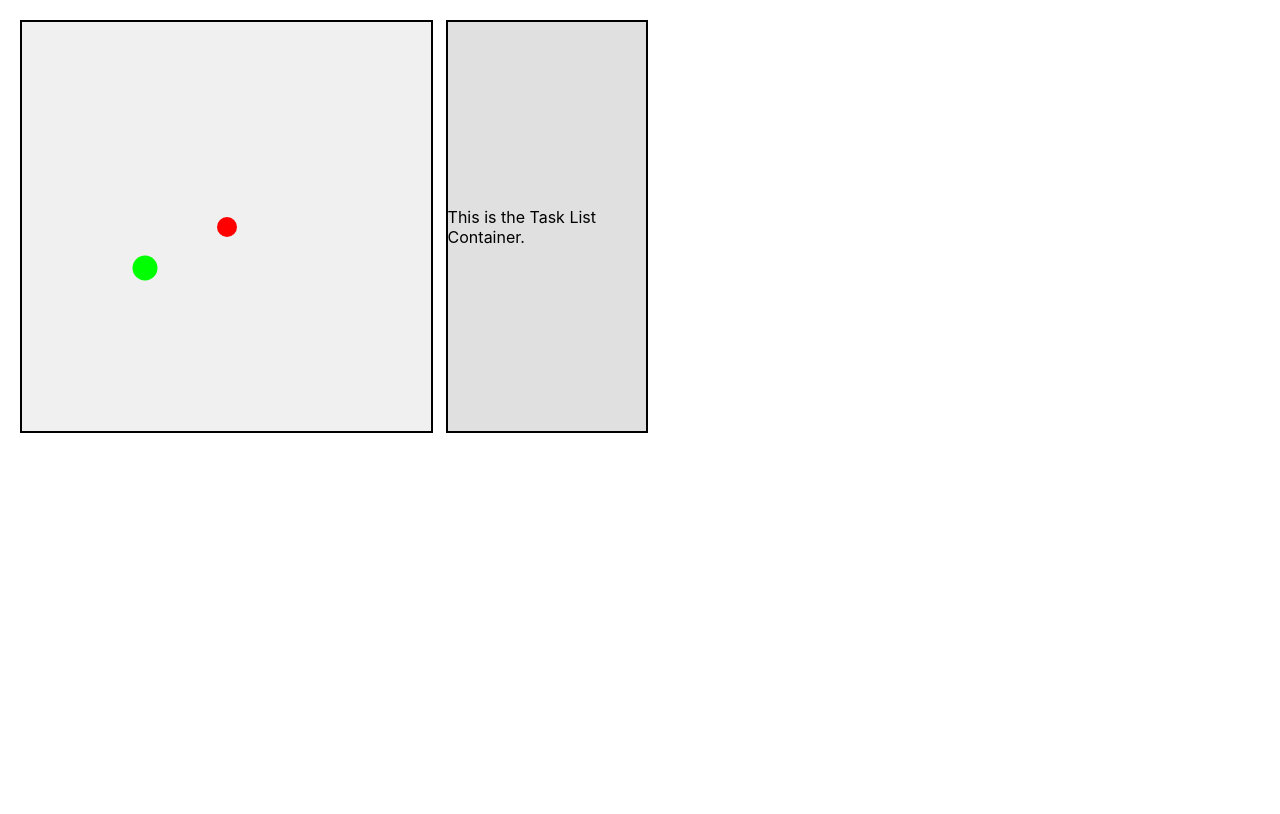
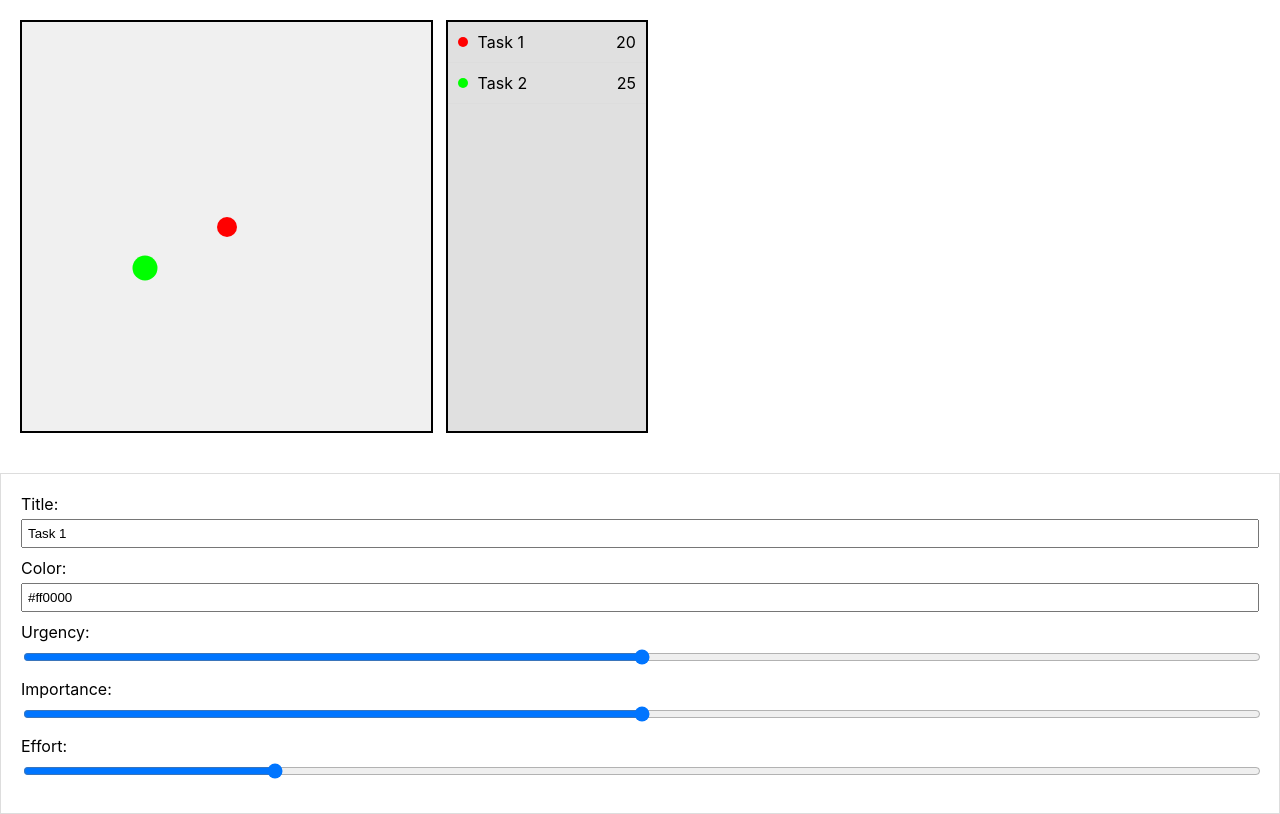
Before and after one commit to kennbyee25/interactive-eisenhower, a React (Create React App) app: page / in a window 1280 px wide. Built offline with nearby package versions, Linux system fonts and the light colour scheme; the HTML template or start-up script is replaced by a standard one.

Commit message:
add editor container

```diff
--- a/src/App.js
+++ b/src/App.js
@@ -1,6 +1,7 @@
 import React from 'react';
-import GraphContainer from './containers/GraphContainer.js';
-import TaskListContainer from './containers/TaskListContainer.js';
+import GraphContainer from './containers/GraphContainer';
+import TaskListContainer from './containers/TaskListContainer';
+import EditorContainer from './containers/EditorContainer';
 import './App.css';
 
 function App() {
@@ -10,6 +11,7 @@ function App() {
         <GraphContainer />
         <TaskListContainer />
       </div>
+      <EditorContainer />
     </div>
   );
 }
--- /dev/null
+++ b/src/components/Editor/Editor.css
@@ -0,0 +1,24 @@
+.editor {
+    padding: 20px;
+    border: 1px solid #ddd;
+    background-color: #fff;
+  }
+
+  .editor-field {
+    margin-bottom: 10px;
+  }
+
+  .editor-field label {
+    display: block;
+    margin-bottom: 5px;
+  }
+
+  .editor-field input[type="text"] {
+    width: 100%;
+    padding: 5px;
+    box-sizing: border-box;
+  }
+
+  .editor-field input[type="range"] {
+    width: 100%;
+  }
--- /dev/null
+++ b/src/components/Editor/Editor.js
@@ -0,0 +1,36 @@
+import React from 'react';
+import './Editor.css';
+
+const Editor = ({ task, onChange }) => {
+  const handleChange = (e) => {
+    const { name, value } = e.target;
+    onChange(name, value);
+  };
+
+  return (
+    <div className="editor">
+      <div className="editor-field">
+        <label>Title:</label>
+        <input type="text" name="title" value={task.title} onChange={handleChange} />
+      </div>
+      <div className="editor-field">
+        <label>Color:</label>
+        <input type="text" name="color" value={task.color} onChange={handleChange} />
+      </div>
+      <div className="editor-field">
+        <label>Urgency:</label>
+        <input type="range" name="urgency" min="0" max="100" value={task.urgency} onChange={handleChange} />
+      </div>
+      <div className="editor-field">
+        <label>Importance:</label>
+        <input type="range" name="importance" min="0" max="100" value={task.importance} onChange={handleChange} />
+      </div>
+      <div className="editor-field">
+        <label>Effort:</label>
+        <input type="range" name="effort" min="0" max="100" value={task.size} onChange={handleChange} />
+      </div>
+    </div>
+  );
+};
+
+export default Editor;
--- a/src/components/TaskList/TaskList.js
+++ b/src/components/TaskList/TaskList.js
@@ -1,15 +1,14 @@
 import React from 'react';
 import './TaskList.css';
 
-const TaskList = ({ tasks, onTaskSelect }) => {
+const TaskList = ({ tasks }) => {
+  // Sort tasks by urgency + importance, descending
+  const sortedTasks = [...tasks].sort((a, b) => (b.urgency + b.importance) - (a.urgency + a.importance)).slice(0, 10);
+
   return (
     <div className="task-list">
-      {tasks.map(task => (
-        <div
-          key={task.id}
-          className="task-item"
-          onClick={() => onTaskSelect(task.id)}
-        >
+      {sortedTasks.map(task => (
+        <div key={task.id} className="task-item">
           <span className="task-color" style={{ backgroundColor: task.color }}></span>
           <span className="task-title">{task.title}</span>
           <span className="task-size">{task.size}</span>
--- /dev/null
+++ b/src/containers/EditorContainer.css
@@ -0,0 +1,3 @@
+.editor-container {
+    margin-top: 20px;
+  }
--- /dev/null
+++ b/src/containers/EditorContainer.js
@@ -0,0 +1,25 @@
+import React, { useState } from 'react';
+import Editor from '../components/Editor/Editor';
+import { initialTasks } from '../tasks';
+import './EditorContainer.css';
+
+const EditorContainer = () => {
+  const [tasks, setTasks] = useState(initialTasks);
+  const [selectedTaskId, setSelectedTaskId] = useState(tasks[0].id);
+
+  const selectedTask = tasks.find(task => task.id === selectedTaskId);
+
+  const handleTaskChange = (name, value) => {
+    setTasks(tasks.map(task =>
+      task.id === selectedTaskId ? { ...task, [name]: value } : task
+    ));
+  };
+
+  return (
+    <div className="editor-container">
+      <Editor task={selectedTask} onChange={handleTaskChange} />
+    </div>
+  );
+};
+
+export default EditorContainer;
--- a/src/containers/TaskListContainer.js
+++ b/src/containers/TaskListContainer.js
@@ -1,11 +1,15 @@
-import React from 'react';
+import React, { useState } from 'react';
+import TaskList from '../components/TaskList/TaskList';
+import { initialTasks } from '../tasks';
 import './TaskListContainer.css';
 
 const TaskListContainer = () => {
+  const [tasks, setTasks] = useState(initialTasks);
+
   return (
     <div className="task-list-container">
       <div className="task-list-content">
-        This is the Task List Container.
+        <TaskList tasks={tasks} />
       </div>
     </div>
   );
```
